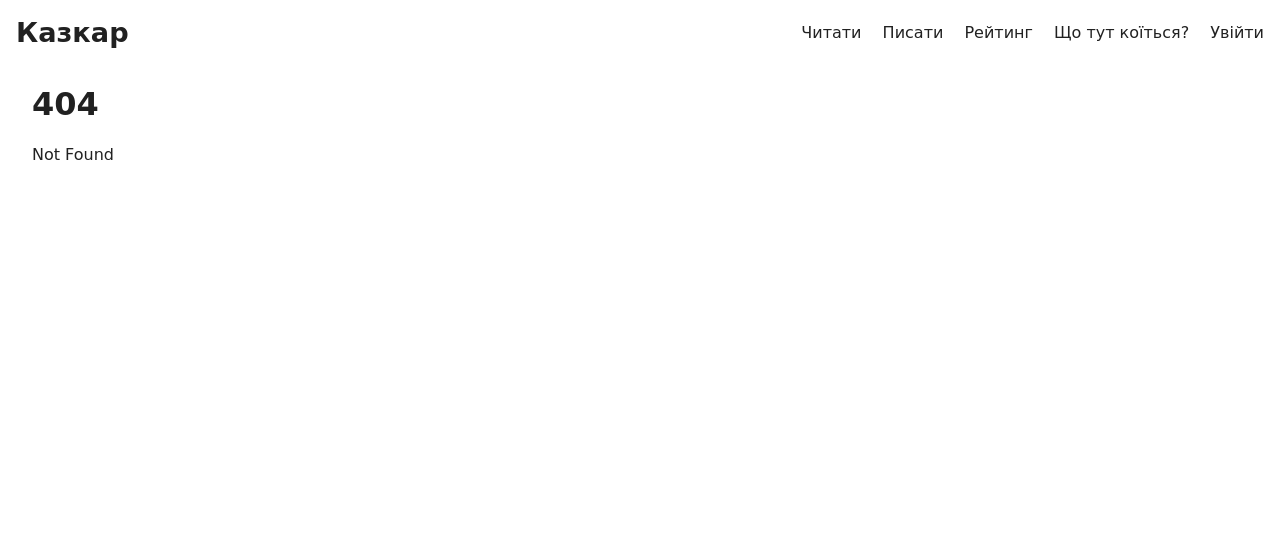
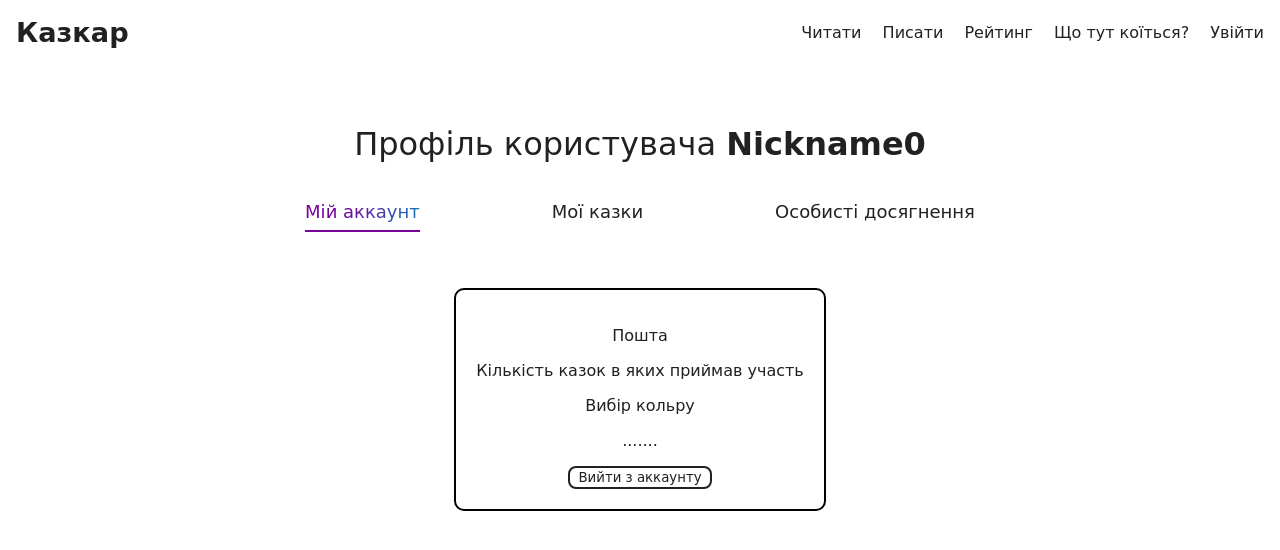
Before and after one commit to OleksiyBodnia/kazkar, a SvelteKit app: page /profile in a window 1280 px wide. Before the commit this address had no page. Shown: the top 550 px of the page. Built offline with nearby package versions, Linux system fonts and the light colour scheme.

Commit message:
added profile page, poorly designed

```diff
--- a/src/components/KazkaPreview.svelte
+++ b/src/components/KazkaPreview.svelte
@@ -1,7 +1,6 @@
 <script>
 	export let title;
 	export let content;
-	export let time_stamp;
 
 	// потрібна щоб обрізати текст для прев'ю казки
 	function truncateText(text, maxLength) {		// потребує шліфування, зараз працює не завжди коректно
@@ -20,7 +19,6 @@
 <article>
 	<h4>{title}</h4>
 	<p>{truncateText(content, 160)}</p>
-	<!-- <span>{time_stamp}</span> -->
 </article>
 
 <style>
--- /dev/null
+++ b/src/components/MyAccount.svelte
@@ -0,0 +1,27 @@
+<script>
+
+    function LogOut() {
+
+    }
+</script>
+
+<div class="myaccount-tab">
+    <div>
+        <p>Пошта</p>
+        <p>Кількість казок в яких приймав участь</p>
+        <p>Вибір кольру</p>
+        <p> ....... </p>
+    </div>
+    <button on:click={LogOut}>Вийти з аккаунту</button>
+</div>
+
+<style>
+    .myaccount-tab {
+        /* width: 700px; */
+        max-width: 700px;
+        text-align: center;
+        border: 2px solid black;
+        border-radius: 10px;
+        padding: 20px;
+    }
+</style>
--- /dev/null
+++ b/src/components/MyAchievements.svelte
@@ -0,0 +1,55 @@
+<script>
+    let achievements = ["Написано 1 казку!", "Написано 10 казок!", "Написано 100 казок!", "Написано 1 казку!", "Написано 10 казок!", "Написано 100 казок!"]
+</script>
+
+<div class="personal-achiev-tab">
+    <h3>Розблоковані досягнення</h3>
+    <div class="achieves">
+        {#each achievements as achiev}
+            <div class="achiev-unit">
+                <div class="achiev-icon"></div>
+                <p>{achiev}</p>
+            </div>
+        {/each}
+    </div>
+
+</div>
+
+<style>
+    .personal-achiev-tab {
+        display: flex;
+        align-items: center;
+        justify-content: center;
+        flex-direction: column;
+        column-gap: 90px;
+        flex-wrap: wrap;
+        border: 2px solid black;
+        border-radius: 10px;
+        padding: 20px;
+        max-width: 1200px;
+    }
+
+    .achieves {
+        margin-top: 20px;
+        display: flex;
+        align-items: center;
+        justify-content: center;
+        row-gap: 20px;
+        column-gap: 90px;
+        flex-wrap: wrap;
+    }
+
+    .achiev-unit {
+        display: flex;
+        align-items: center;
+        justify-content: center;
+        flex-direction: column;
+    }
+
+    .achiev-icon {
+        width: 50px;
+        height: 50px;
+        border-radius: 50%;
+        background-color: brown;
+    }
+</style>
--- /dev/null
+++ b/src/components/MyKazky.svelte
@@ -0,0 +1,25 @@
+<script>
+    import KazkaPreview from "./KazkaPreview.svelte"
+
+</script>
+
+<div class="">
+    <KazkaPreview title={"Назва"} content={"Одного разу в країні бітів та байтів жив байтовий маніак на ім'я Біттон. Він був відомий усім своїм неймовірним бажанням економити байти. Його життя оберталося лише навколо цифр і кодування."} />
+    <KazkaPreview title={"Назва"} content={"Одного разу в країні бітів та байтів жив байтовий маніак на ім'я Біттон. Він був відомий усім своїм неймовірним бажанням економити байти. Його життя оберталося лише навколо цифр і кодування."} />
+</div>
+
+
+<style>
+    div {
+        display: flex;
+        align-items: center;
+        justify-content: center;
+        /* flex-direction: column; */
+        column-gap: 90px;
+        flex-wrap: wrap;
+        border: 2px solid black;
+        border-radius: 10px;
+        padding: 20px;
+        max-width: 1200px;
+    }
+</style>
--- a/src/routes/+page.svelte
+++ b/src/routes/+page.svelte
@@ -68,7 +68,7 @@
         display: flex;
         align-items: center;
         justify-content: center;
-        row-gap: 40px;
+        row-gap: 10px;
         column-gap: 90px;
         flex-wrap: wrap;
         margin-bottom: 40px;
--- a/src/routes/chytaty/+page.svelte
+++ b/src/routes/chytaty/+page.svelte
@@ -59,7 +59,7 @@
         display: flex;
         align-items: center;
         justify-content: center;
-        row-gap: 40px;
+        row-gap: 10px;
         column-gap: 90px;
         flex-wrap: wrap;
         margin-bottom: 40px;
--- a/src/routes/maisternia/+page.svelte
+++ b/src/routes/maisternia/+page.svelte
@@ -42,7 +42,7 @@
 	<div class="finished-samples">
 		{#each data.kazky as kazka}
 			<div class="sample">
-				<KazkaPreview title={kazka.title} content={kazka.content} time_stamp={kazka.completed_at} />
+				<KazkaPreview title={kazka.title} content={kazka.content} />
 			</div>
 		{/each}
 	</div>
@@ -62,7 +62,7 @@
         display: flex;
         align-items: center;
         justify-content: center;
-        row-gap: 40px;
+        row-gap: 10px;
         column-gap: 90px;
         flex-wrap: wrap;
         margin-bottom: 40px;
--- /dev/null
+++ b/src/routes/profile/+page.svelte
@@ -0,0 +1,88 @@
+<script>
+    /** @type {import('./$types').PageData} */
+    export let data;
+    import MyAccount from '../../components/MyAccount.svelte';
+    import MyKazky from '../../components/MyKazky.svelte';
+    import MyAchievements from '../../components/MyAchievements.svelte';
+
+    let username = "Nickname0";
+    let items = ["Мій аккаунт", "Мої казки", "Особисті досягнення"];
+    let active_item = items[0];
+
+    function tabChange(item) {
+        active_item = item;
+    }
+</script>
+
+<div class="profile-page-div">
+    <h1>Профіль користувача <strong>{username}</strong></h1>
+
+    <div class="tabs">
+        <ul>
+        {#each items as item}
+            <li on:click={() => tabChange(item)}>
+            <div class:active={item === active_item}>{ item }</div>
+            </li>
+        {/each}
+        </ul>
+    </div>
+
+    {#if active_item === items[0]}
+        <MyAccount />
+    {:else if active_item === items[1]}
+        <MyKazky />
+    {:else if active_item === items[2]}
+        <MyAchievements />
+{/if}
+</div>
+
+
+<style>
+    .profile-page-div {
+        padding: 40px;
+        display: flex;
+        align-items: center;
+        justify-content: center;
+        flex-direction: column;
+    }
+
+    h1 {
+        font-weight: normal;
+        text-align: center;
+    }
+
+    .tabs {
+        margin-bottom: 40px;
+    }
+
+    ul {
+        display: flex;
+        justify-content: center;
+        padding: 0;
+        gap: 100px;
+        list-style-type: none;
+    }
+
+    li {
+        margin: 0 16px;
+        font-size: 18px;
+        color: #555;
+        cursor: pointer;
+    }
+
+    li:hover {
+        background-image: linear-gradient(120deg, #78009d 34%, #0087bc 100%);
+        background-clip: text;
+        -webkit-background-clip: text;
+        -webkit-text-fill-color: transparent;
+    }
+
+    .active{
+        background-image: linear-gradient(120deg, #78009d 34%, #0087bc 100%);
+        background-clip: text;
+        -webkit-background-clip: text;
+        -webkit-text-fill-color: transparent;
+        border-bottom: 2px solid #78009d;
+        padding-bottom: 8px;
+    }
+</style>
```
